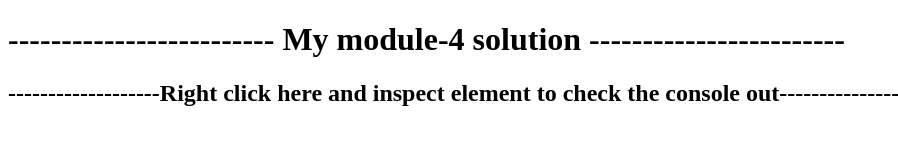
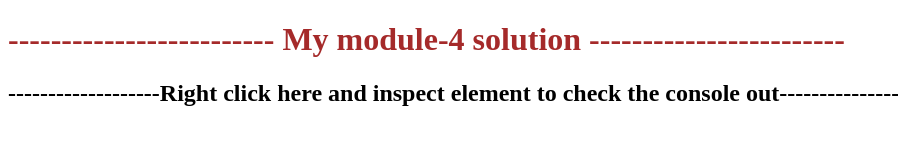
Before and after one commit to ShahbazCoder/shahbazhussain1.github.io, a plain HTML site: page index.html in a window 1280 px wide. Shown: the whole page, without its empty margins (0-898 px from the left). Drawn offline with Linux system fonts and the light colour scheme.

Commit message:
Update index.html

```diff
--- a/index.html
+++ b/index.html
@@ -4,7 +4,7 @@
 	<title></title>
 </head>
 <body>
-	<h1>------------------------- My module-4 solution ------------------------</h1>
+	<h1 style="color: brown">------------------------- My module-4 solution ------------------------</h1>
   <h2>-------------------Right click here and inspect element to check the console out--------------------</h2>
 	<script src="script.js" ="text/javascript">
 
```
